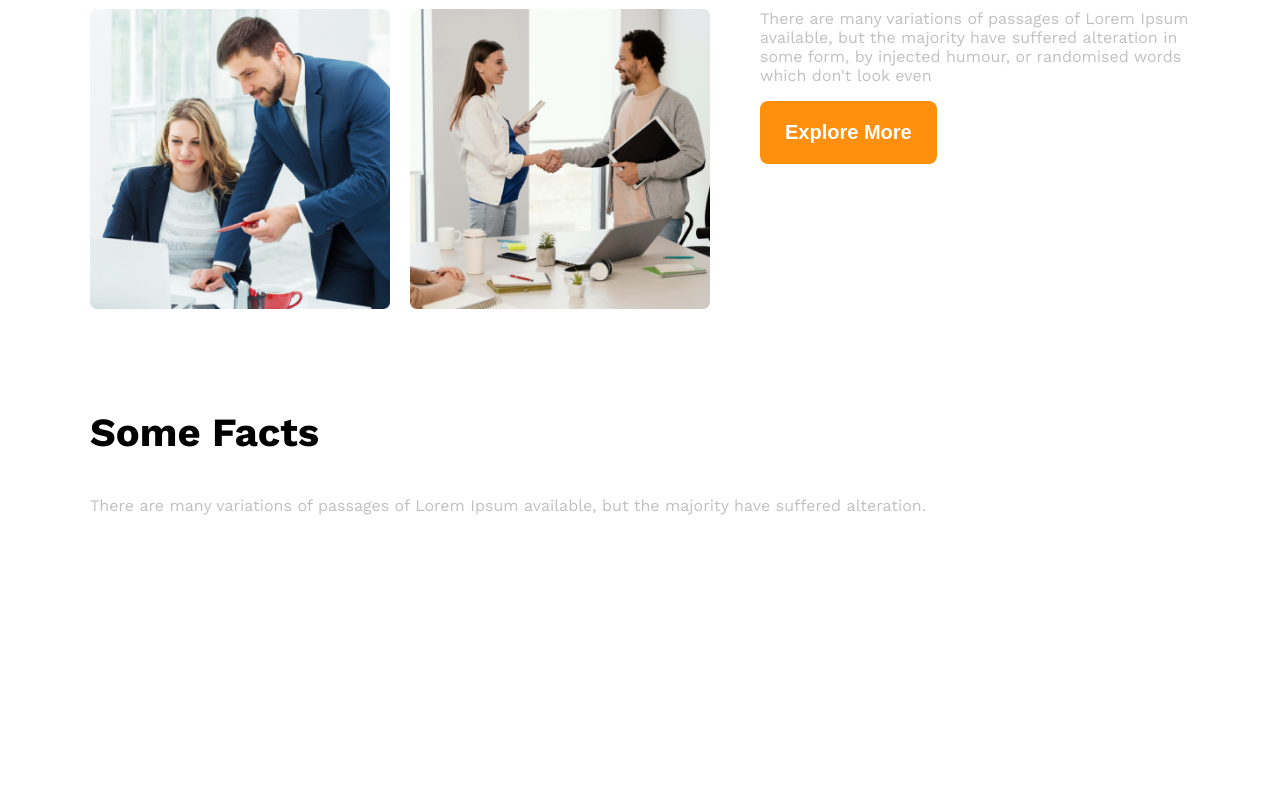
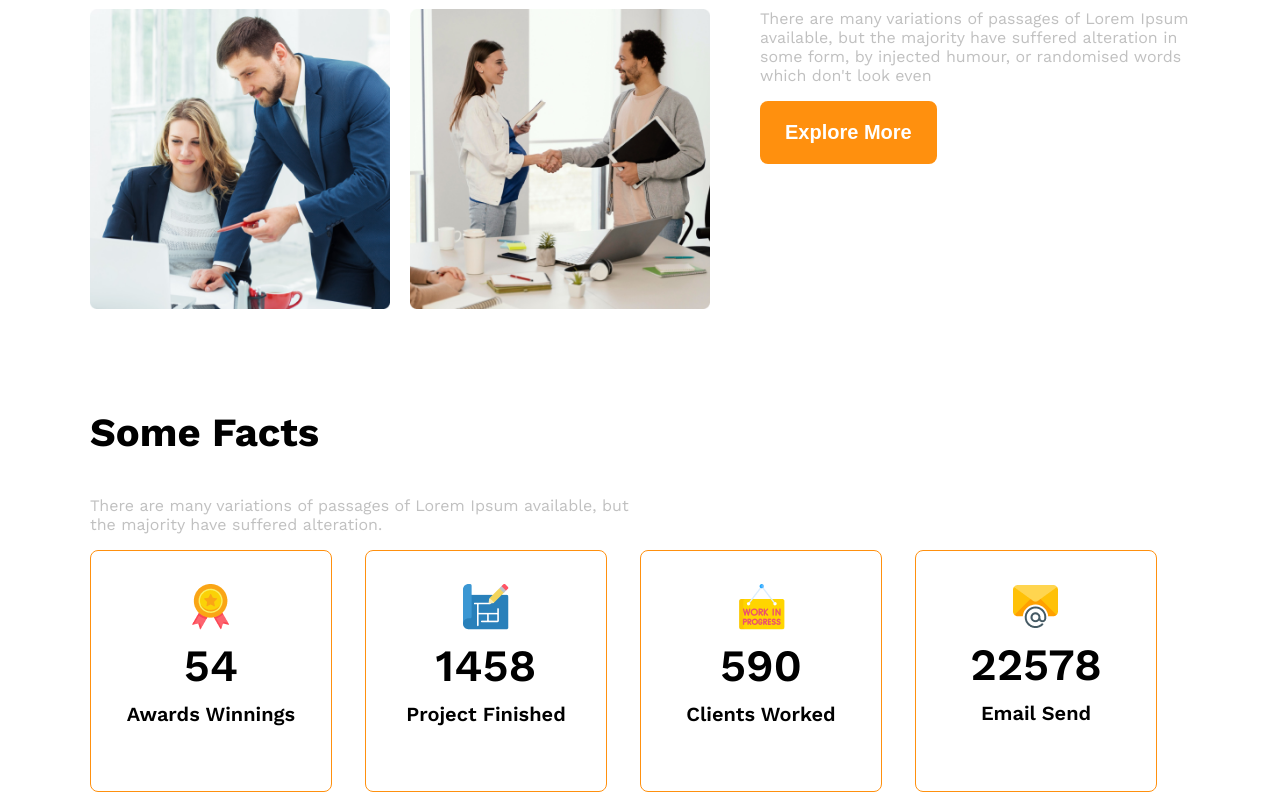
Before and after one commit to pkcbcse/g3-architect-website, a plain HTML site: page index.html in a window 1280 px wide. Shown: the part 1534-2334 px from the top of the page. Before the commit the page ends 2230 px from the top, so only its background shows below. Drawn offline with nearby package versions, Linux system fonts and the light colour scheme.

Commit message:
4th commit-Some fact section completed

```diff
--- a/index.html
+++ b/index.html
@@ -61,30 +61,40 @@
     <!-- Some Facts Starts -->
     <section class="some-facts">
       <h3 class="section-title">Some Facts</h3>
-      <p class="text-light-gray">There are many variations of passages of Lorem Ipsum available, but the majority have
+      <p class="text-light-gray fact-description">There are many variations of passages of Lorem Ipsum available, but
+        the majority have
         suffered alteration.</p>
       <div class="facts-container">
-        <!-- .fact*4>img.fact-icon+h4.fact-number+h5.fact-name -->
-        <div class="fact">
-          <img src="" alt="" class="fact-icon">
-          <h4 class="fact-number"></h4>
-          <h5 class="fact-name"></h5>
+        <!-- .fact-card*4>img.fact-icon+h4.fact-number+h5.fact-name -->
+        <div class="fact-card display-flex">
+          <div>
+            <img src="images/icons/ribon.png" alt="Ribon" class="fact-icon">
+            <h4 class="fact-number">54</h4>
+            <h5 class="fact-name">Awards Winnings</h5>
+          </div>
         </div>
-        <div class="fact">
-          <img src="" alt="" class="fact-icon">
-          <h4 class="fact-number"></h4>
-          <h5 class="fact-name"></h5>
+        <div class="fact-card display-flex">
+          <div>
+            <img src="images/icons/projects.png" alt="Projects" class="fact-icon">
+            <h4 class="fact-number">1458</h4>
+            <h5 class="fact-name">Project Finished</h5>
+          </div>
         </div>
-        <div class="fact">
-          <img src="" alt="" class="fact-icon">
-          <h4 class="fact-number"></h4>
-          <h5 class="fact-name"></h5>
+        <div class="fact-card display-flex">
+          <div>
+            <img src="images/icons/customers.png" alt="Customers" class="fact-icon">
+            <h4 class="fact-number">590</h4>
+            <h5 class="fact-name">Clients Worked</h5>
+          </div>
         </div>
-        <div class="fact">
-          <img src="" alt="" class="fact-icon">
-          <h4 class="fact-number"></h4>
-          <h5 class="fact-name"></h5>
+        <div class="fact-card display-flex">
+          <div>
+            <img src="images/icons/email.png" alt="Email" class="fact-icon">
+            <h4 class="fact-number">22578</h4>
+            <h5 class="fact-name">Email Send</h5>
+          </div>
         </div>
+
       </div>
     </section>
   </main>
--- a/styles/g3-architects.css
+++ b/styles/g3-architects.css
@@ -122,6 +122,35 @@ main > section {
   align-items: center;
 }
 
+/* Some fact related styles */
+.facts-container {
+  display: grid;
+  grid-template-columns: repeat(4, 1fr);
+}
+.fact-card {
+  border: 1px solid #ff900e;
+  width: 240px;
+  height: 240px;
+  border-radius: 8px;
+  text-align: center;
+  align-items: center;
+  justify-content: center;
+}
+.fact-number {
+  font-size: 2.8rem;
+  font-weight: 600;
+  margin-top: 5px;
+  margin-bottom: 10px;
+}
+.fact-name {
+  font-size: 1.25rem;
+  font-weight: 600;
+  margin-top: 10px;
+}
+.fact-description {
+  max-width: 540px;
+}
+
 /* responsive media query */
 @media screen and (max-width: 576px) {
   .navbar,
```
